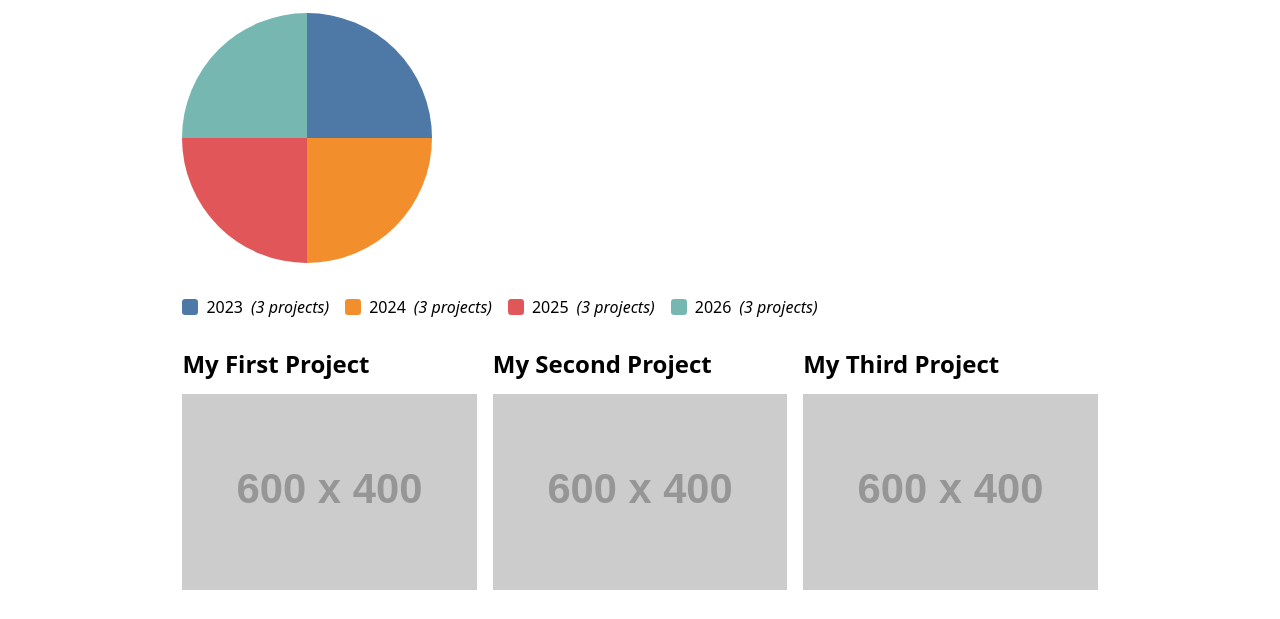
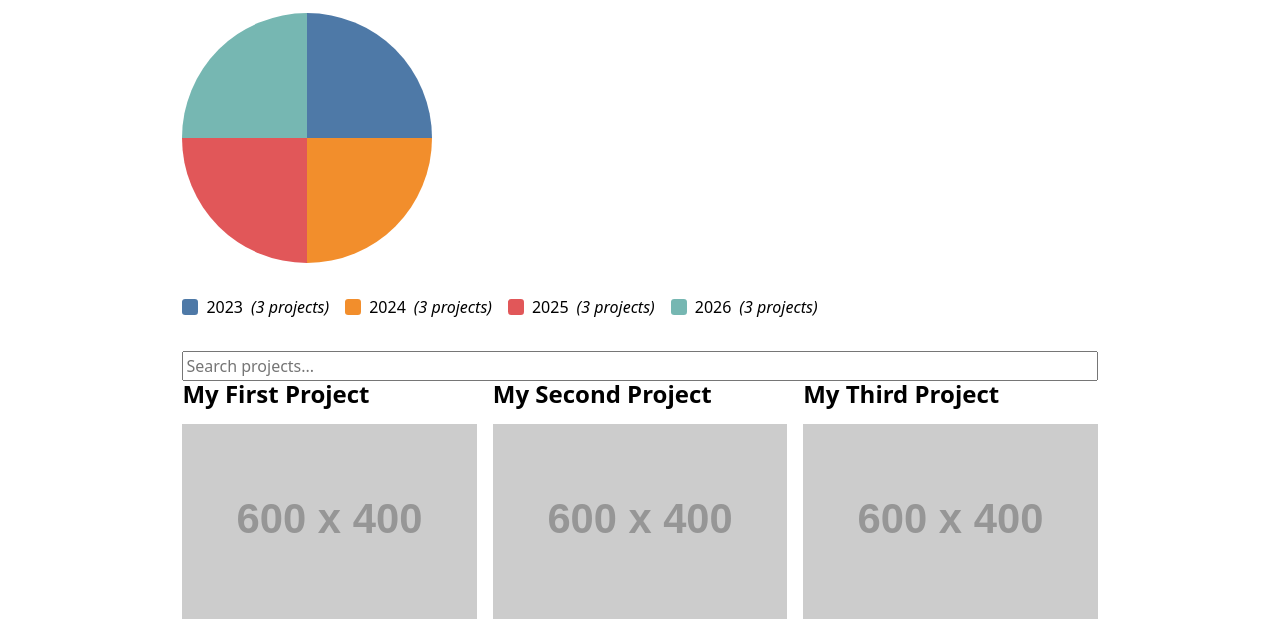
Before and after one commit to JaydenLiauw/Portfolio, a plain HTML site: page projects/index.html in a window 1280 px wide. Shown: the part 208-827 px from the top of the page. Drawn offline with nearby package versions, Linux system fonts and the light colour scheme; placeholder pictures from the web are drawn by us.

Commit message:
Update index.html

```diff
--- a/projects/index.html
+++ b/projects/index.html
@@ -14,6 +14,7 @@
     <h1>Projects</h1>
     <svg id="projects-pie-plot"></svg>
     <ul class="legend"></ul>
+    <input class="searchBar" type="search" placeholder="Search projects...">
     <div class="projects">
     </div>
 </body>
```
